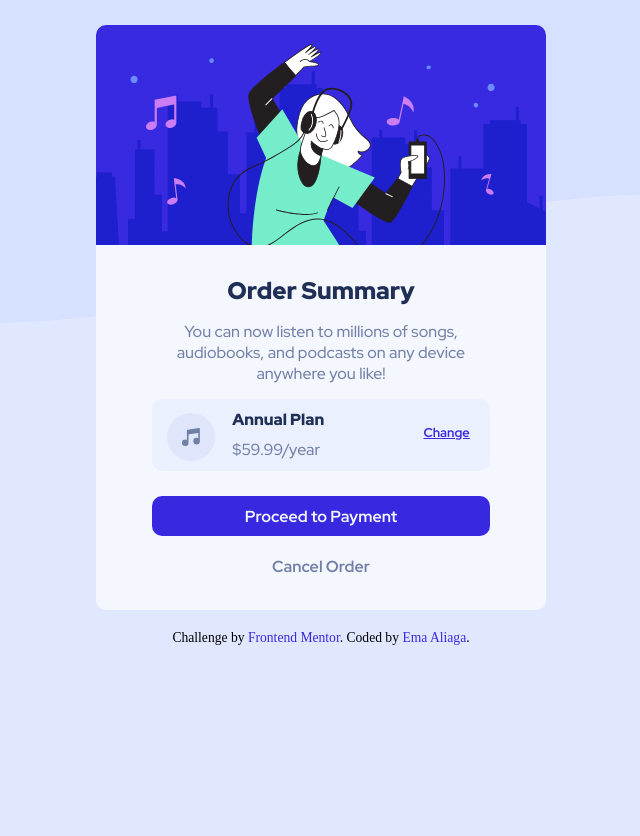
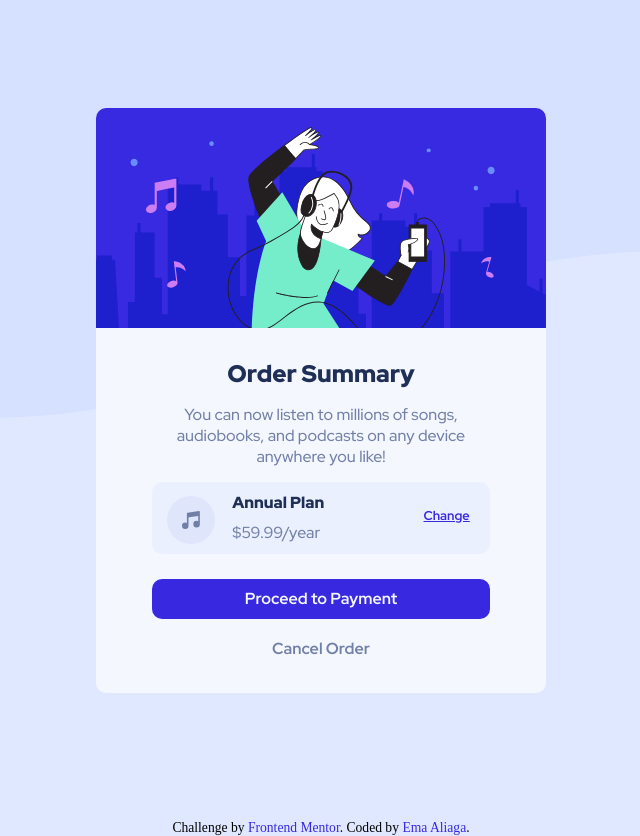
Before and after one commit to EmaSP91/ordersummaryfmentor, a plain HTML site: page index.html in a window 1280 px wide. Shown: the whole page, without its empty margins (319-959 px from the left). Before the commit the page ends 800 px from the top, so only its background shows below. Drawn offline with Linux system fonts and the light colour scheme.

Commit message:
Update: CSS modified

```diff
--- a/style.css
+++ b/style.css
@@ -17,7 +17,8 @@ body{
 .card-container{
     display: flex;
     justify-content: center;
-    margin-top: 25px;
+    align-items: center;
+    height: 100vh;
 
 
 }
```
